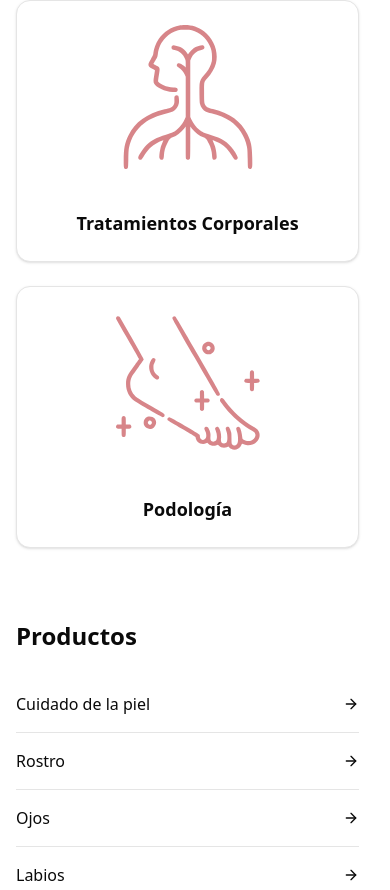
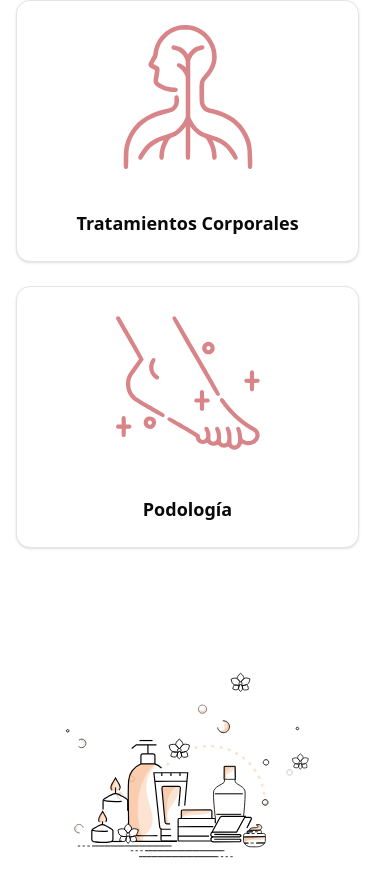
Before and after one commit to zGIKS/pretty-shop, a Next.js app: page / in a window 390 px wide. Shown: the part 2821-3711 px from the top of the page. Built offline with nearby package versions, Linux system fonts and the light colour scheme.

Commit message:
refactor: update Section5 layout and content for improved presentation

```diff
--- a/src/components/landing/home/section5.tsx
+++ b/src/components/landing/home/section5.tsx
@@ -1,35 +1,30 @@
+"use client";
+
 import Link from "next/link";
-import { ArrowRight } from "lucide-react";
+import SignShampooIcon from "@/components/icon/shampoo";
+import { Button } from "@/components/ui/button";
 
 export default function Section5() {
-  const items = [
-    "Cuidado de la piel",
-    "Rostro",
-    "Ojos",
-    "Labios",
-    "Accesorios de belleza",
-  ];
-
   return (
     <section className="py-10 md:py-16">
-      <div className="max-w-7xl mx-auto px-4 md:px-6">
-        <div className="grid grid-cols-1 md:grid-cols-[1fr_1.6fr] gap-6 md:gap-10 items-start">
-          <div>
-            <h2 className="text-2xl md:text-3xl font-semibold">Productos</h2>
-          </div>
-          <div className="divide-y">
-            {items.map((item) => (
-              <Link
-                key={item}
-                href={{ pathname: "/productos", query: { category: item } }}
-                className="w-full flex items-center justify-between py-4 text-base md:text-lg font-medium text-left hover:opacity-80 transition-opacity"
-              >
-                <span>{item}</span>
-                <ArrowRight className="h-4 w-4" aria-hidden />
-              </Link>
-            ))}
-          </div>
+      <div className="max-w-7xl mx-auto px-4 md:px-6 flex flex-col gap-8 items-center text-center">
+        <div className="flex justify-center">
+          <SignShampooIcon className="h-64 w-64 md:h-96 md:w-96" />
         </div>
+        <div className="max-w-3xl space-y-4">
+          <p className="text-sm uppercase tracking-[0.4em] text-slate-900">
+            Belleza con intención
+          </p>
+          <h2 className="text-3xl md:text-4xl font-semibold text-slate-900">
+            Productos de calidad profesional para cuidar tu piel y cabello
+          </h2>
+          <p className="text-base md:text-lg text-slate-600">
+            Cada fórmula combina ingredientes seleccionados, textura sensorial y empaques sostenibles para que disfrutes rutinas que realmente se sienten como un lujo diario.
+          </p>
+        </div>
+        <Button asChild className="text-sm md:text-base">
+          <Link href="/productos">Ver productos</Link>
+        </Button>
       </div>
     </section>
   );
```
